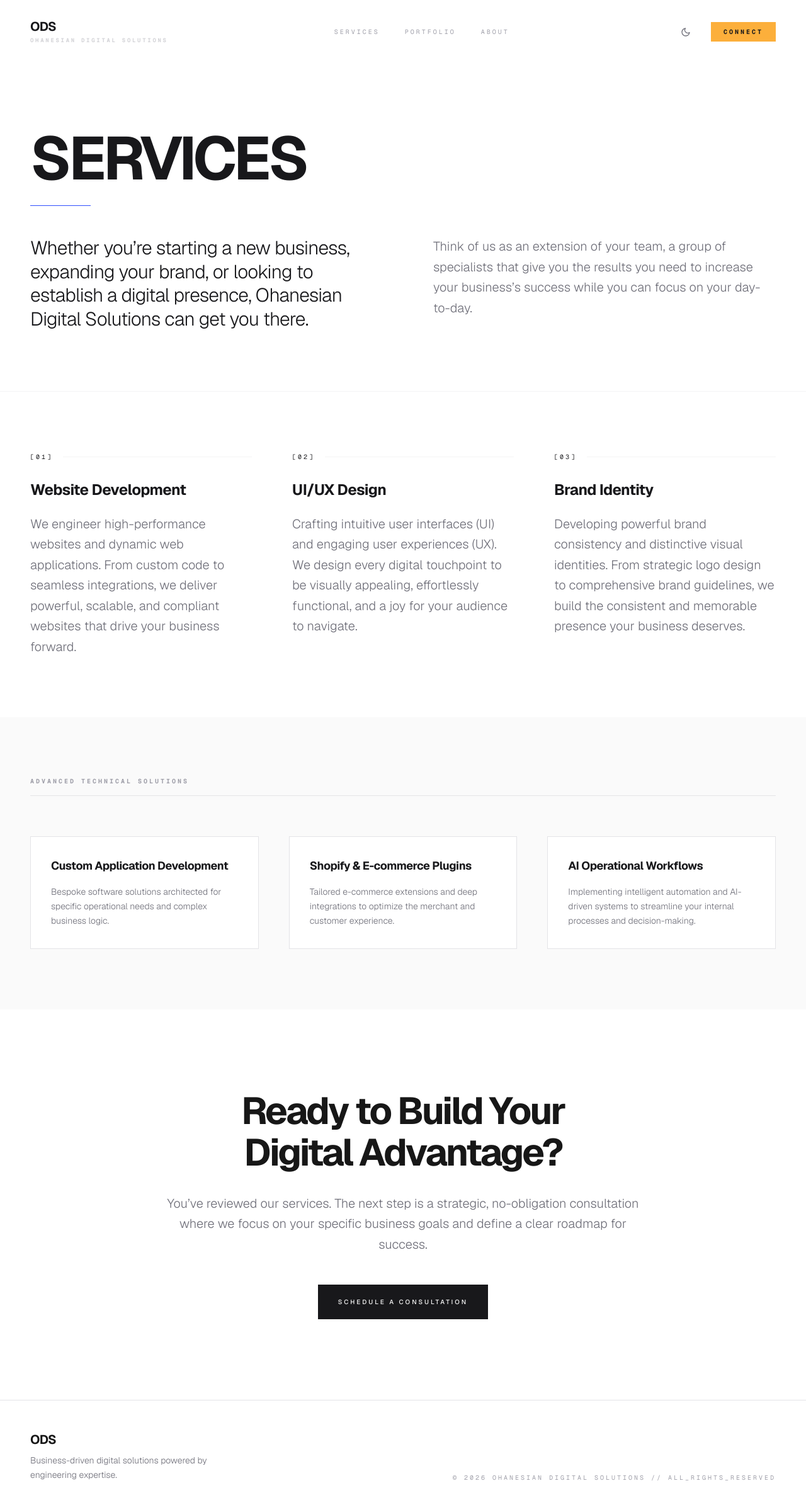
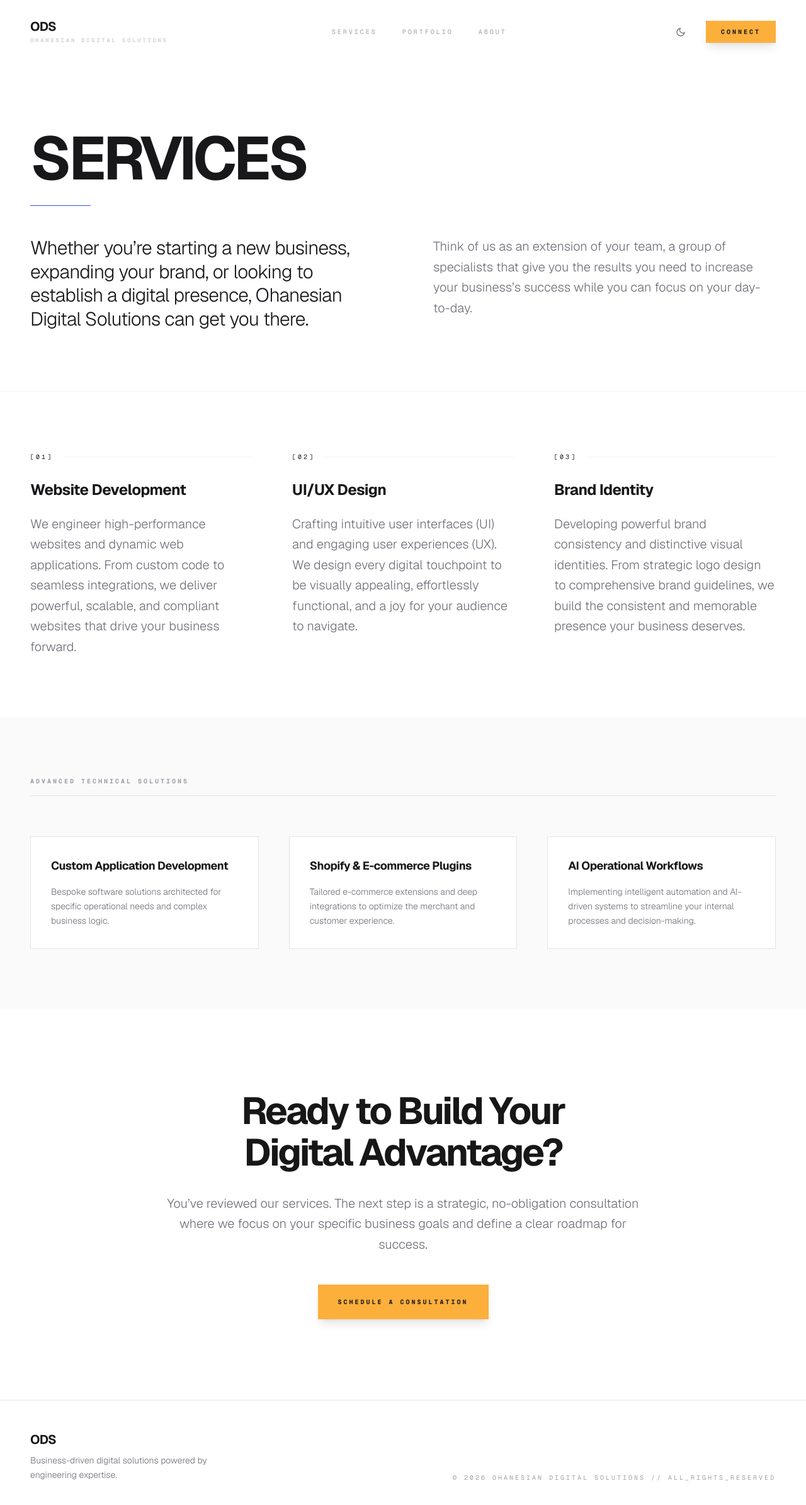
Before and after one commit to markohanesian/ods-headless, a Next.js app: page /services in a window 1280 px wide. Shown: the top 2390 px of the page at 63% size. Built offline with nearby package versions, Linux system fonts and the light colour scheme.

Commit message:
Standardize high-visibility brand buttons and fix contrast on bottom CTA sections

```diff
--- a/app/about/page.tsx
+++ b/app/about/page.tsx
@@ -106,7 +106,7 @@ export default async function AboutPage() {
           </p>
           <Link
             href="/contact"
-            className="btn-primary inline-block"
+            className="btn-brand"
           >
             Message Us
           </Link>
--- a/app/globals.css
+++ b/app/globals.css
@@ -53,11 +53,14 @@ body {
   .label-mono {
     @apply text-[10px] font-mono uppercase tracking-[0.3em] text-zinc-400;
   }
+  .btn-brand {
+    @apply px-8 py-5 bg-brand text-zinc-900 font-bold uppercase tracking-[0.3em] text-[10px] hover:bg-zinc-900 dark:hover:bg-zinc-50 hover:text-zinc-50 dark:hover:text-zinc-900 transition-all duration-300 text-center shadow-lg inline-block font-mono;
+  }
   .btn-primary {
-    @apply px-8 py-5 bg-zinc-900 dark:bg-zinc-50 text-zinc-50 dark:text-zinc-900 font-medium uppercase tracking-[0.3em] text-[10px] hover:bg-zinc-800 dark:hover:bg-zinc-200 transition-all duration-300 text-center;
+    @apply px-8 py-5 bg-zinc-900 dark:bg-zinc-100 text-zinc-50 dark:text-zinc-900 font-medium uppercase tracking-[0.3em] text-[10px] hover:bg-brand hover:text-zinc-900 transition-all duration-300 text-center shadow-md inline-block font-mono;
   }
   .btn-secondary {
-    @apply px-8 py-5 border border-zinc-200 dark:border-zinc-800 text-zinc-900 dark:text-zinc-50 font-medium uppercase tracking-[0.3em] text-[10px] hover:bg-zinc-50 dark:hover:bg-zinc-900 transition-all duration-300 text-center;
+    @apply px-8 py-5 border border-zinc-200 dark:border-zinc-800 text-zinc-900 dark:text-zinc-50 font-medium uppercase tracking-[0.3em] text-[10px] hover:bg-zinc-50 dark:hover:bg-zinc-900 transition-all duration-300 text-center inline-block font-mono;
   }
   .lead-text {
     @apply text-2xl md:text-3xl font-light tracking-tight leading-tight;
--- a/app/page.tsx
+++ b/app/page.tsx
@@ -35,7 +35,7 @@ export default function Home() {
       <BlogSection />
 
       {/* Final CTA Section */}
-      <section className="px-6 lg:px-12 py-32 bg-zinc-900 dark:bg-white text-zinc-50 dark:text-zinc-900 text-center">
+      <section className="px-6 lg:px-12 py-32 bg-zinc-900 dark:bg-zinc-100 text-zinc-50 dark:text-zinc-900 text-center transition-colors duration-300">
         <div className="max-w-3xl mx-auto">
           <h2 className="text-4xl md:text-6xl font-bold tracking-tighter mb-8 leading-[1.1]">
             Let’s Build Your Next Digital Success.
@@ -43,12 +43,12 @@ export default function Home() {
           <p className="text-xl text-zinc-300 dark:text-zinc-600 mb-12">
             Have a vision for your business? We’re ready to listen and build a digital solution that brings your ideas to life.
           </p>
-          <a
+          <Link
             href="/contact"
-            className="btn-primary inline-block"
+            className="btn-brand"
           >
             Send Us a Message
-          </a>
+          </Link>
         </div>
       </section>
     </>
--- a/app/portfolio/page.tsx
+++ b/app/portfolio/page.tsx
@@ -59,7 +59,7 @@ export default function PortfolioPage() {
           </p>
           <Link
             href="/contact"
-            className="btn-primary inline-block"
+            className="btn-brand"
           >
             Schedule a Consultation
           </Link>
--- a/app/services/page.tsx
+++ b/app/services/page.tsx
@@ -119,7 +119,7 @@ export default function ServicesPage() {
           </p>
           <Link
             href="/contact"
-            className="btn-primary inline-block"
+            className="btn-brand"
           >
             Schedule a Consultation
           </Link>
--- a/components/ContactForm.tsx
+++ b/components/ContactForm.tsx
@@ -112,7 +112,7 @@ export default function ContactForm() {
       <button
         type="submit"
         disabled={status === "submitting"}
-        className="w-full btn-primary !bg-brand !text-zinc-900 hover:!bg-[#e69b2d] disabled:opacity-50 shadow-xl"
+        className="w-full btn-brand disabled:opacity-50"
       >
         {status === "submitting" ? "Processing..." : "SEND"}
       </button>
--- a/components/Hero.tsx
+++ b/components/Hero.tsx
@@ -27,7 +27,7 @@ const Hero = () => {
         <div className="flex flex-col sm:flex-row gap-4">
           <Link
             href="/contact"
-            className="btn-primary"
+            className="btn-brand"
           >
             Schedule Consultation
           </Link>
--- a/components/Navigation.tsx
+++ b/components/Navigation.tsx
@@ -102,7 +102,7 @@ const Navigation = () => {
 
           <Link
             href="/contact"
-            className="hidden md:block px-5 py-2 label-mono !text-zinc-900 bg-brand hover:bg-zinc-50 hover:text-zinc-900 transition-colors font-bold"
+            className="hidden md:block btn-brand !px-6 !py-2.5"
           >
             Connect
           </Link>
```
